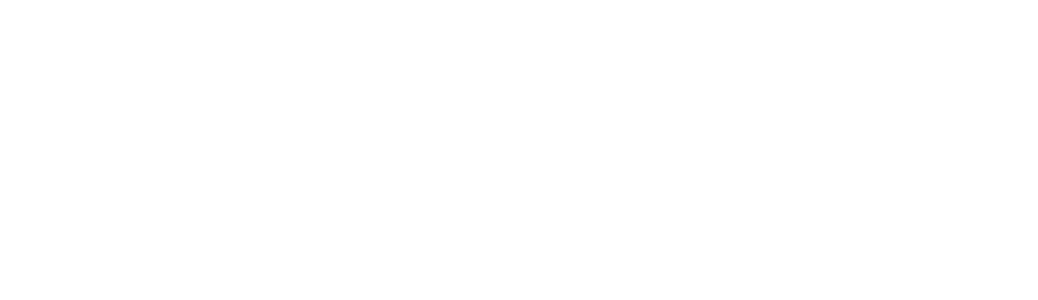
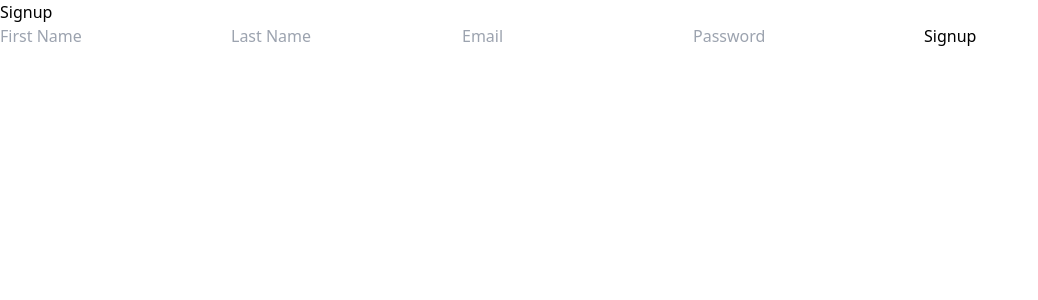
Before and after one commit to SamuliLam/BookstoreFront, a React (Vite) app: page /signup in a window 1280 px wide. Before the commit this address had no page. Shown: the top 300 px of the page, without its empty margins (0-1038 px from the left). Built offline with nearby package versions, Linux system fonts and the light colour scheme.

Commit message:
Signup functionality working

```diff
--- a/src/App.jsx
+++ b/src/App.jsx
@@ -1,11 +1,12 @@
 import './styles/App.css';
-import AppRoutes from "./routes/AppRoutes.jsx"; // Import Book component
-
-
+import AppRoutes from "./routes/AppRoutes.jsx";
+import { UserProvider } from "./context/UserContext.jsx";
 
 const App = () => {
     return (
-        <AppRoutes />
+        <UserProvider>
+            <AppRoutes/>
+        </UserProvider>
     );
 };
 
--- a/src/context/UserContext.jsx
+++ b/src/context/UserContext.jsx
@@ -1,10 +1,10 @@
 import React, { createContext, useContext, useState } from "react";
 
-const UserContext = createContext();
+const UserContext = createContext(null);
 
 export const UserProvider = ({ children }) => {
     const [user, setUser] = useState(null);
-    return <UserContext.Provider value={user}>{children}</UserContext.Provider>;
+    return <UserContext.Provider value={{ user, setUser }}>{children}</UserContext.Provider>;
 }
 
 export const useUserContext = () => useContext(UserContext);
--- a/src/pages/SignupPage.jsx
+++ b/src/pages/SignupPage.jsx
@@ -0,0 +1,54 @@
+import React, {useState} from 'react';
+import {useUserContext} from "../context/UserContext.jsx";
+import {handleSignUp} from "../utils/api.js";
+
+const SignupPage = () => {
+    const {setUser} = useUserContext();
+    const [formData, setFormData] = useState({
+        first_name: "",
+        last_name: "",
+        email: "",
+        password: ""
+    });
+
+    const handleChange = (e) => {
+        const {name, value} = e.target;
+        setFormData({
+            ...formData,
+            [name]: value
+        });
+    };
+
+    const handleSubmit = async (e) => {
+        e.preventDefault();
+        try {
+            const response = await handleSignUp(formData);
+            const data = await response.json();
+            if (response.ok) {
+                setUser(data);
+            } else {
+                console.log(data.message);
+            }
+        } catch (error) {
+            console.error('Error:', error);
+        }
+    }
+
+    return (
+        <div>
+            <h1>Signup</h1>
+            <form onSubmit={handleSubmit}>
+                <input type="text" name="first_name" placeholder="First Name" onChange={handleChange}
+                       value={formData.first_name}/>
+                <input type="text" name="last_name" placeholder="Last Name" onChange={handleChange}
+                       value={formData.last_name}/>
+                <input type="email" name="email" placeholder="Email" onChange={handleChange} value={formData.email}/>
+                <input type="password" name="password" placeholder="Password" onChange={handleChange}
+                       value={formData.password}/>
+                <button type="submit">Signup</button>
+            </form>
+        </div>
+    );
+}
+
+export default SignupPage;
--- a/src/routes/AppRoutes.jsx
+++ b/src/routes/AppRoutes.jsx
@@ -1,10 +1,10 @@
-
 import {Suspense} from 'react';
 import {BrowserRouter, Route, Routes} from 'react-router-dom';
 import Book from '../components/books/Book';
 import Layout from "../components/Layout.jsx";
 import HomePage from "../pages/HomePage.jsx";
 import Loader from "../components/Loader.jsx";
+import SignupPage from "../pages/SignupPage.jsx";
 
 const AppRoutes = () => (
     <Suspense fallback={<Loader />}>
@@ -14,6 +14,7 @@ const AppRoutes = () => (
                     <Route index element={<HomePage />} />
                     <Route path="/book/:id" element={<Book />} />
                 </Route>
+                <Route path={"/signup"} element={<SignupPage />} />
             </Routes>
         </BrowserRouter>
     </Suspense>
--- a/src/utils/api.js
+++ b/src/utils/api.js
@@ -0,0 +1,14 @@
+export const handleSignUp = async (data) => {
+    try {
+        const response = await fetch('http://localhost:8080/auth/signup', {
+            method: 'POST',
+            headers: {
+                'Content-Type': 'application/json',
+            },
+            body: JSON.stringify(data),
+        });
+        return response;
+    } catch (error) {
+        console.error('Error:', error);
+    }
+}
```
